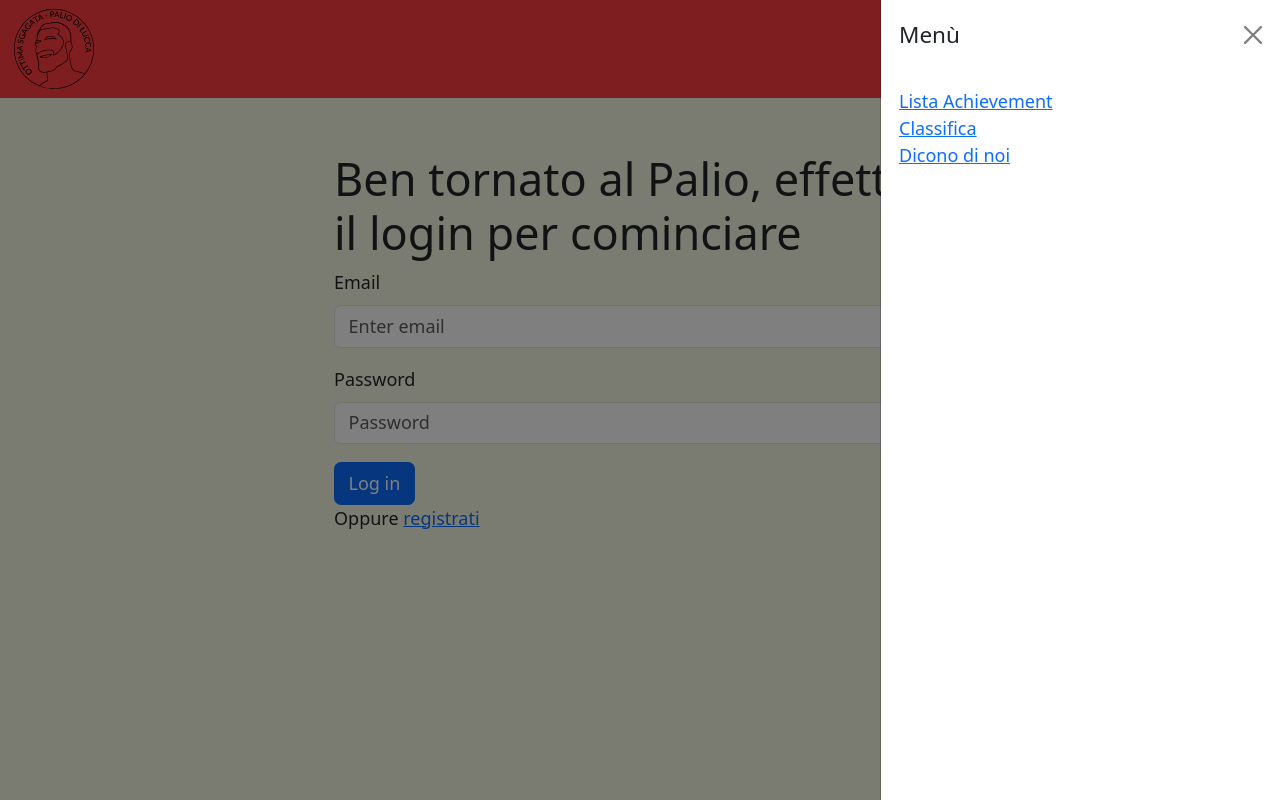
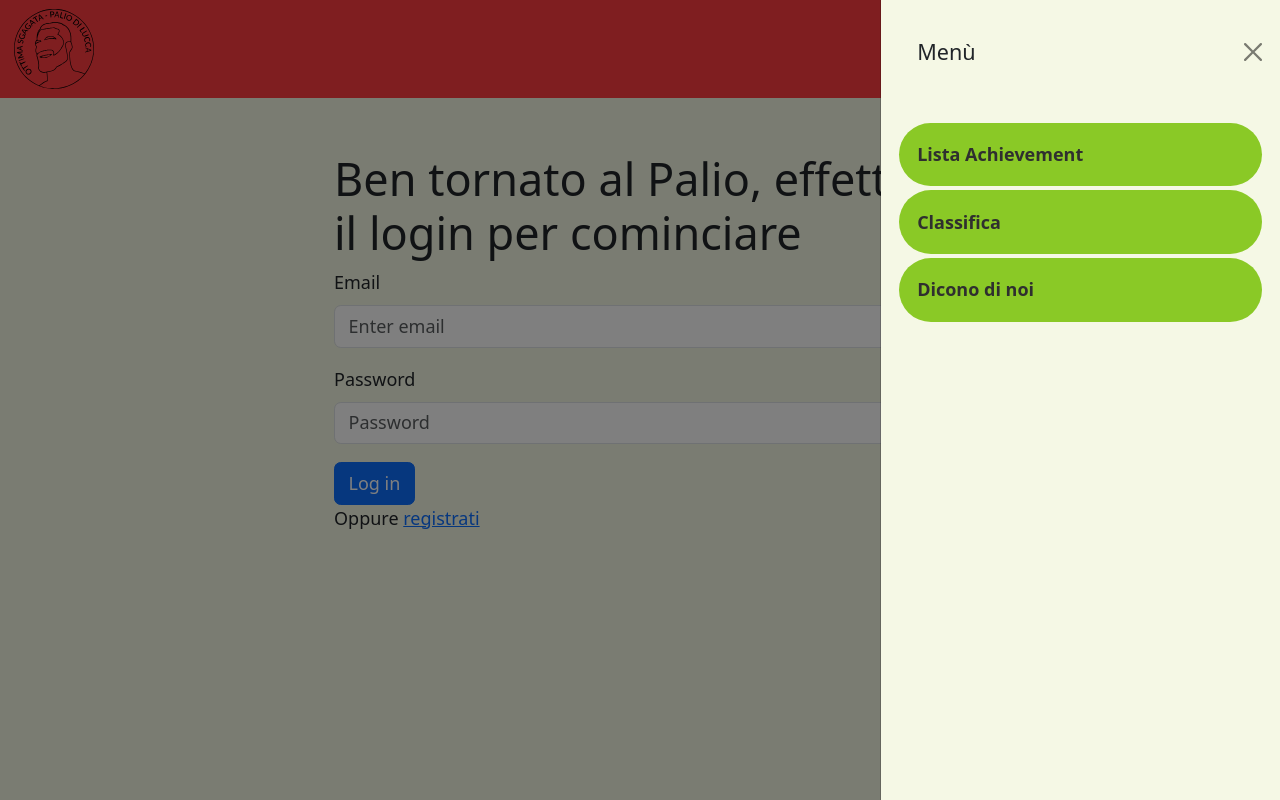
Before and after one commit to cecia234/palioDiLuccApp, a Next.js app: page /login in a window 1280 px wide. Both pictures are taken after a click on the button 1235 px from the left and 49 px from the top of the page. Built offline with nearby package versions, Linux system fonts and the light colour scheme.

Commit message:
[fix] navbar styling

```diff
--- a/components/navbar.module.css
+++ b/components/navbar.module.css
@@ -1,3 +1,27 @@
 .navbar {
     background-color: var(--light-red);
 }
+
+.navbarMenu {
+    background-color: var(--background-white);
+}
+
+.menuVoice {
+    color: rgb(47, 47, 47);
+    background-color: var(--light-green);
+    font-weight: bold;
+    text-decoration: none;
+    border-radius: 2em;
+    padding: 5%;
+    transition-duration: .5s;
+}
+
+.menuVoice:hover {
+    background-color: var(--dark-green);
+    transition-duration: .5s;
+}
+
+.navbarTitle {
+    padding: 5%;
+    font-size: larger;
+}
--- a/components/navbar.tsx
+++ b/components/navbar.tsx
@@ -5,6 +5,7 @@ import Offcanvas from 'react-bootstrap/Offcanvas';
 import Navbar from 'react-bootstrap/Navbar';
 import Image from 'next/image';
 import Link from 'next/link';
+import { Stack } from 'react-bootstrap';
 
 export default function NavigationBar({ simplified }) {
     const expand = true;
@@ -25,17 +26,19 @@ export default function NavigationBar({ simplified }) {
                     aria-labelledby={`offcanvasNavbarLabel-expand-${expand}`}
                     placement="end"
                 >
-                    <Offcanvas.Header closeButton>
-                        <Offcanvas.Title id={`offcanvasNavbarLabel-expand-${expand}`}>
+                    <Offcanvas.Header closeButton className={styles.navbarMenu}>
+                        <Offcanvas.Title id={`offcanvasNavbarLabel-expand-${expand}`} className={styles.navbarTitle}>
                             Menù
                         </Offcanvas.Title>
                     </Offcanvas.Header>
-                    <Offcanvas.Body>
-                        <Nav className="justify-content-end flex-grow-1 pe-3">
-                            {simplified ? '' : <Link href="/">Home</Link>}
-                            <Link href="/achievementList">Lista Achievement</Link>
-                            <Link href="/leaderboard">Classifica</Link>
-                            <Link href="/about">Dicono di noi</Link>
+                    <Offcanvas.Body className={styles.navbarMenu}>
+                        <Nav className={styles.navbarMenu}>
+                            <Stack gap={1}>
+                                {simplified ? '' : <Link href="/" className={styles.menuVoice}>Home</Link>}
+                                <Link href="/achievementList" className={styles.menuVoice}>Lista Achievement</Link>
+                                <Link href="/leaderboard" className={styles.menuVoice}>Classifica</Link>
+                                <Link href="/about" className={styles.menuVoice}>Dicono di noi</Link>
+                            </Stack>
                         </Nav>
                     </Offcanvas.Body>
                 </Navbar.Offcanvas>
--- a/styles/global.css
+++ b/styles/global.css
@@ -28,15 +28,6 @@ body {
   box-sizing: border-box;
 }
 
-a {
-  color: var(--blue);
-  text-decoration: none;
-}
-
-a:hover {
-  text-decoration: underline;
-}
-
 img {
   max-width: 100%;
   display: block;
```
